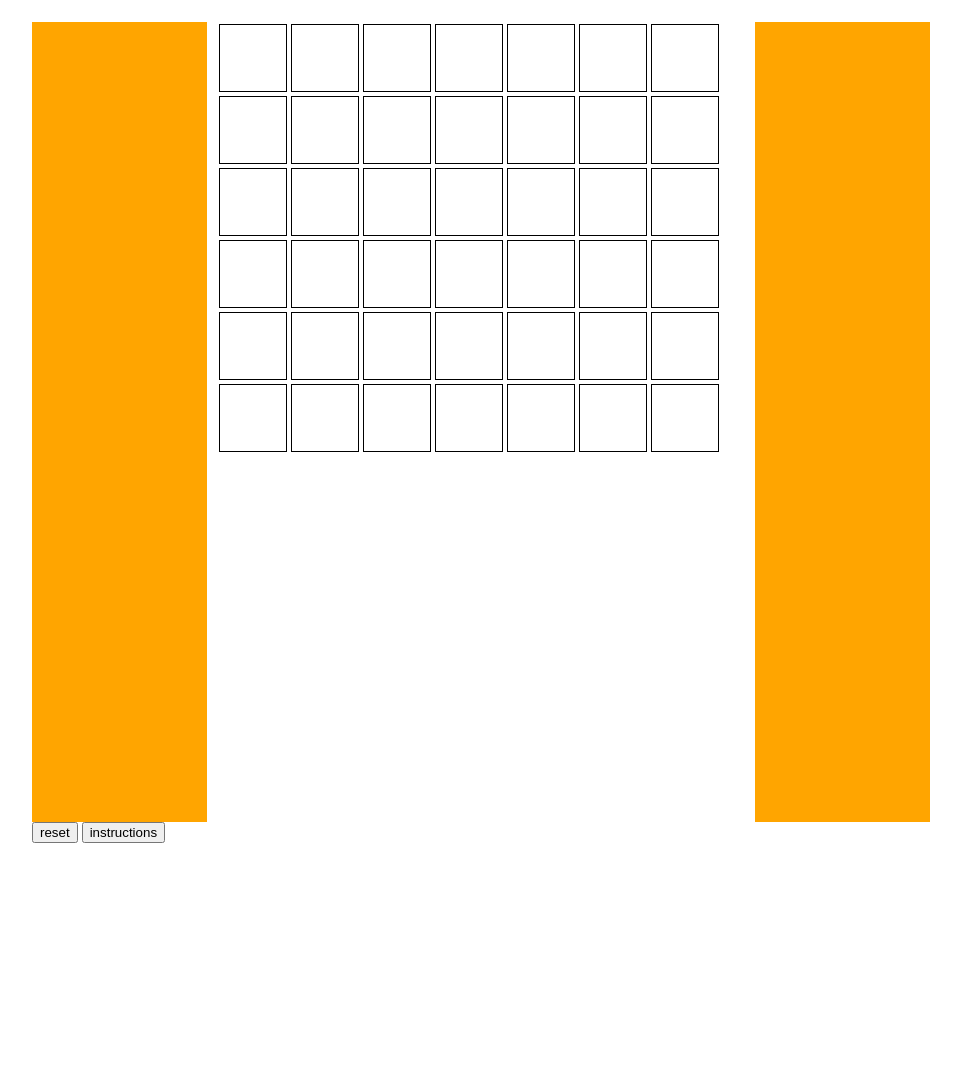
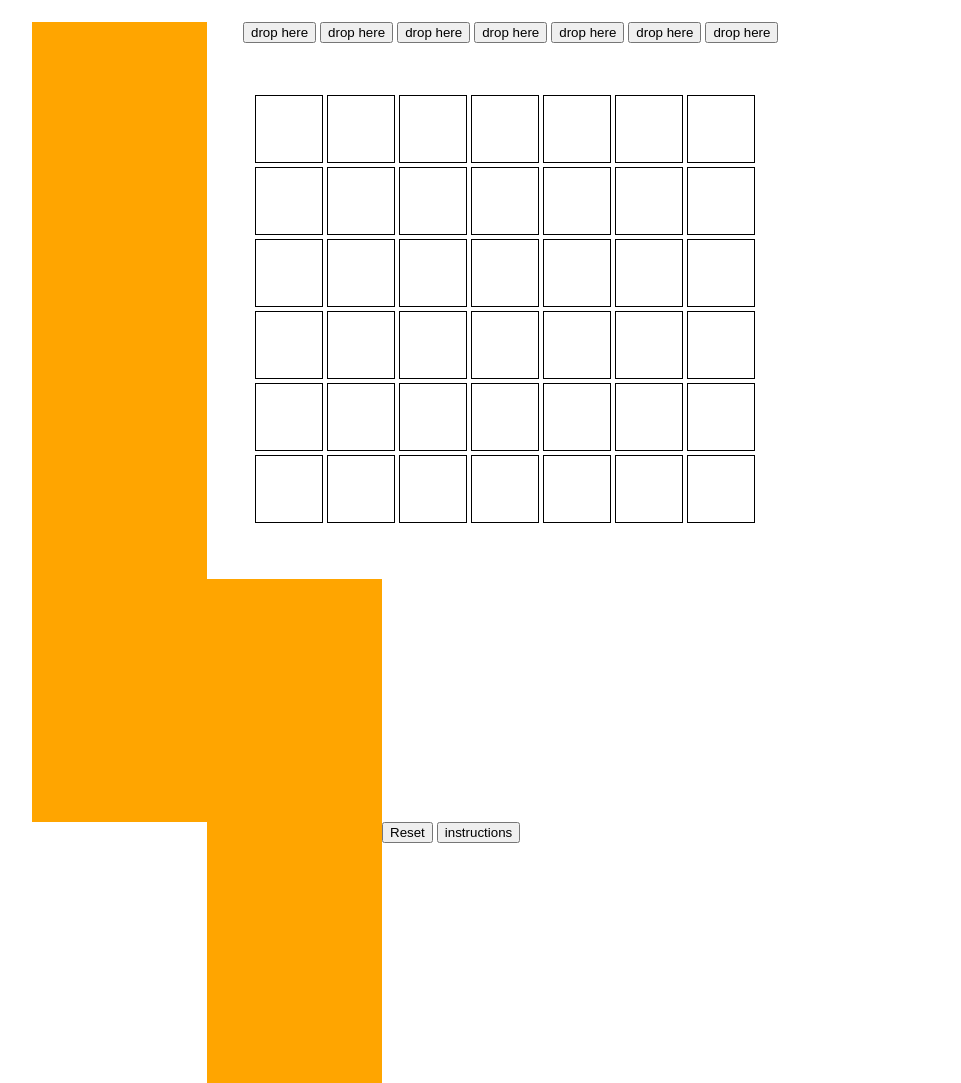
Before and after one commit to samsw69/project-1, a PHP site: page / in a window 1280 px wide. Shown: the part 81-1164 px from the top of the page, without its empty margins (158-1119 px from the left). Before the commit the page ends 924 px from the top, so only its background shows below. Run offline with PHP 8.4, Linux system fonts and the light colour scheme; some libraries are stand-ins or nearby versions.

Commit message:
v2 - results started, buttons added

```diff
--- a/css/style.css
+++ b/css/style.css
@@ -6,7 +6,6 @@
 h1 {
   height: 60px;
   text: 40px;
-  /*background-color: gray;*/
   text-align: center;
 }
 
@@ -33,10 +32,11 @@
   overflow: auto;
   zoom: 1;
 }
+
 ul {
   display: inline-block;
   width: 528px;
-  margin: 0 10px;
+  margin: 50px 10px;
   border-spacing: 0px 0px;
   padding: 0;
 }
@@ -52,3 +52,14 @@
    padding: 3px;
    margin: 2px;
 }
+
+.reset_btn {
+}
+
+.button_drop {
+  display: inline-block;
+  float: left;
+  align: center;
+  margin: 15px;
+  padding: 3px;
+}
--- a/index.html
+++ b/index.html
@@ -18,6 +18,15 @@
     <main>
 
       <div class="leftSide"></div>
+
+      <div class="button_drop"></div>
+        <button>drop here</button>
+        <button>drop here</button>
+        <button>drop here</button>
+        <button>drop here</button>
+        <button>drop here</button>
+        <button>drop here</button>
+        <button>drop here</button>
 
       <div class="grid">
         <ul>
@@ -64,13 +73,14 @@
           <li id="forty"></li>
           <li id="fortyone"></li>
         </ul>
+
       </div>
 
       <div class="rightSide"></div>
 
-      <button>reset</button>
-      <button>instructions</button>
+    </main>
+    <button id="reset_btn">Reset</button>
+    <button>instructions</button>
 
-    </main>
-  </body>
+    </body>
 </html>
--- a/js/app.js
+++ b/js/app.js
@@ -1,35 +1,41 @@
 console.log('JS Connected!');
 $(() => {
 
-// record variables required
+  // record variables required
   const $boxes = $('li');
-  console.log($boxes)
-
+  // console.log($boxes);
+  var $person1;
+  var $person2;
+  var tally = 1;
+  var row1 = [0, 6, 12, 18, 24, 30, 36];
+  var row2 = [1, 7, 13, 19, 25, 31, 37];
+  var row3 = [2, 8, 14, 20, 26, 32, 38];
+  var row4 = [3, 9, 15, 21, 27, 33, 39];
+  var row5 = [4, 10, 16, 22, 28, 34, 40];
+  var row6 = [5, 11, 17, 23, 29, 35, 41];
 
 // introduction to game / instructions
   //create button to access instructions at any time
-
-// set up grid 7x6
-
 
 
 // set up 'tournament' scoreboard
   // keeps running tally of games won
 
 // set up player1
+
   // assign 'red' token
   //assign zero starting score
 
-  var tally = 1;
-
-  $boxes.on('click',function (e){
+  $boxes.on('click',function (e){  // recognises click and will be updated to adds players token
     tally = tally + 1;
     const box=$(e.target);
     if (Math.abs(tally % 2) === 1){
-      box.text('O');
+      box.text('X');
     } else {
-      box.text('X');
+      box.text('Y');
+      console.log($boxes); // trying to isolate the id for a box clicked
     }
+
       // addColour();
       // $('#hide').click(function(){
       //   $('#id').hide();
@@ -42,7 +48,6 @@
   });
 
 
-  // playerOnesTurn();
 });
 //set up player2
   // assign 'yellow' token
@@ -50,6 +55,17 @@
 
 // place token into grid
   //record 'result' of each turn
+
+          //click on button above column
+          // check for the empty row
+
+          // var row1 = row1.pop();
+          // $person1 = person1.push
+          // numbers.push(4);
+          //
+          // console.log(numbers); // [1, 2, 3, 4]
+          // console.log(myFish); // ['angel', 'clown', 'mandarin' ]
+          // console.log(popped); // 'sturgeon'
 
 // keep record of progress for each turn
   // check against results criteria
@@ -61,21 +77,49 @@
 
 
 //set up results criteria - how does player win
+// win1 = [zero, one, two, three];
+// win2 = [one, two, three, four];
+// win3 = [two, three, four, five];
+// win4 = [three, four, five, six];
+// win5 = [seven, eight, nine, ten];
+// win6 = [eight, nine, ten, eleven];
+// win7 = [nine, ten, eleven, twelve];
+// win8 = [ten, eleven, twelve, thirteen];
+// win9 = [fourteen, fifteen, sixteen, seventeen];
+// win10 = [fifteen, sixteen, seventeen, eighteen];
+// win11 = [sixteen, seventeen, eighteen, nineteen];
+// win12 = [seventeen, eighteen, nineteen, twenty];
+// win13 = [eighteen, nineteen, twenty, twentyone];
+// win14 = [nineteen, twenty, twentyone, twentytwo];
+// win15 = [twenty, twentyone, twentytwo, twentythree];
+// win16 = [twentyone, twentytwo, twentythree, twentyfour];
+// win17 = [twentytwo, twentythree, twentyfour, twentyfive];
+// win18 = [twentythree, twentyfour, twentyfive, twentysix];
+// win19 = [twentyfour, twentyfive, twentysix, twentyseven];
+// win20 = [twentyfive, twentysix, twentyseven, twentyeight];
+// win21 = [twentysix, twentyseven, twentyeight, twentynine];
+// win23 = [twentyseven, twentyeight, twentynine, thirty];
+// win24 = [twentyeight, twentynine, thirty, thirtyone];
+// win25 = [twentynine, thirty, thirtyone, thirtytwo];
+// win26 = [thirty, thirtyone, thirtytwo, thirtythree];
+// win27 = [thirtyone, thirtytwo, thirtythree, thirtyfour];
+// win28 = [thirtytwo, thirtythree, thirtyfour, thirtyfive];
+// win29 = [thirtythree, thirtyfour, thirtyfive, thirtysix];
+// win30 = [thirtyfour, thirtyfive, thirtysix, thirtyseven];
+// win31 = [thirtyfive, thirtysix, thirtyseven, thirtyeight];
+// win32 = [thirtysix, thirtyseven, thirtyeight, thirtynine];
+// win33 = [thirtyseven, thirtyeight, thirtynine, forty];
+// win34 = [thirtyeight, thirtynine, forty, fortyone];
+//
+// win35 = [zero, seven, fourteen, twentyone]
 
 
 
 //reset the game
 
 
-
-
-
-
-
-
 // improvements:
-// tournament scoreboard
-// personalisation:
-// assign names to players
-// allow players to select player1 / player2
-// select token with famous face for comedy value!
+      // tournament scoreboard
+      // personalisation:
+      // assign names to players
+      // allow players to select player1 / player2
```
Also changed, not shown: images/player1_KimYU.jpg (added), images/player2_Trump.jpg (added).
